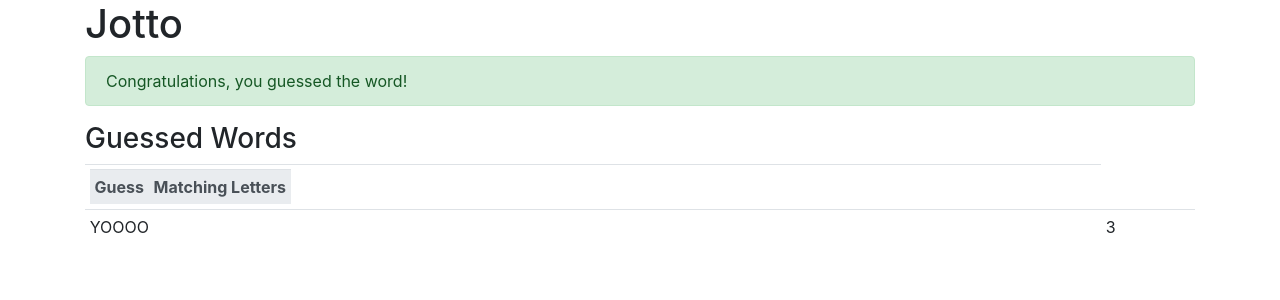
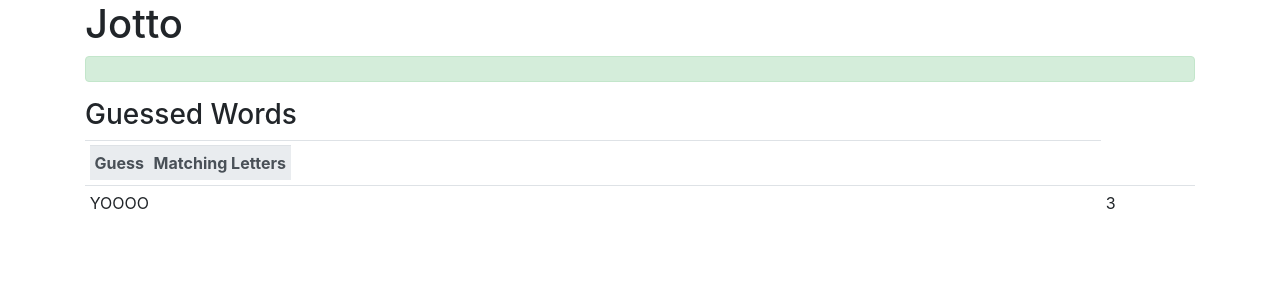
Before and after one commit to KModestas/Jotto, a React (Create React App) app: page / in a window 1280 px wide. Shown: the top 300 px of the page. Built offline with nearby package versions, Linux system fonts and the light colour scheme.

Commit message:
input tests passings

```diff
--- a/src/components/App.js
+++ b/src/components/App.js
@@ -6,7 +6,7 @@ import GuessedWords from "./GuessedWords";
 const App = () => (
   <div className="container">
     <h1>Jotto</h1>
-    <Congrats success={true} />
+    <Congrats />
     <GuessedWords
       guessedWords={[{ guessedWord: "YOOOO", letterMatchCount: 3 }]}
     />
```
Also changed, not shown: 1 other file (tests, documents, lock files or other folders).
